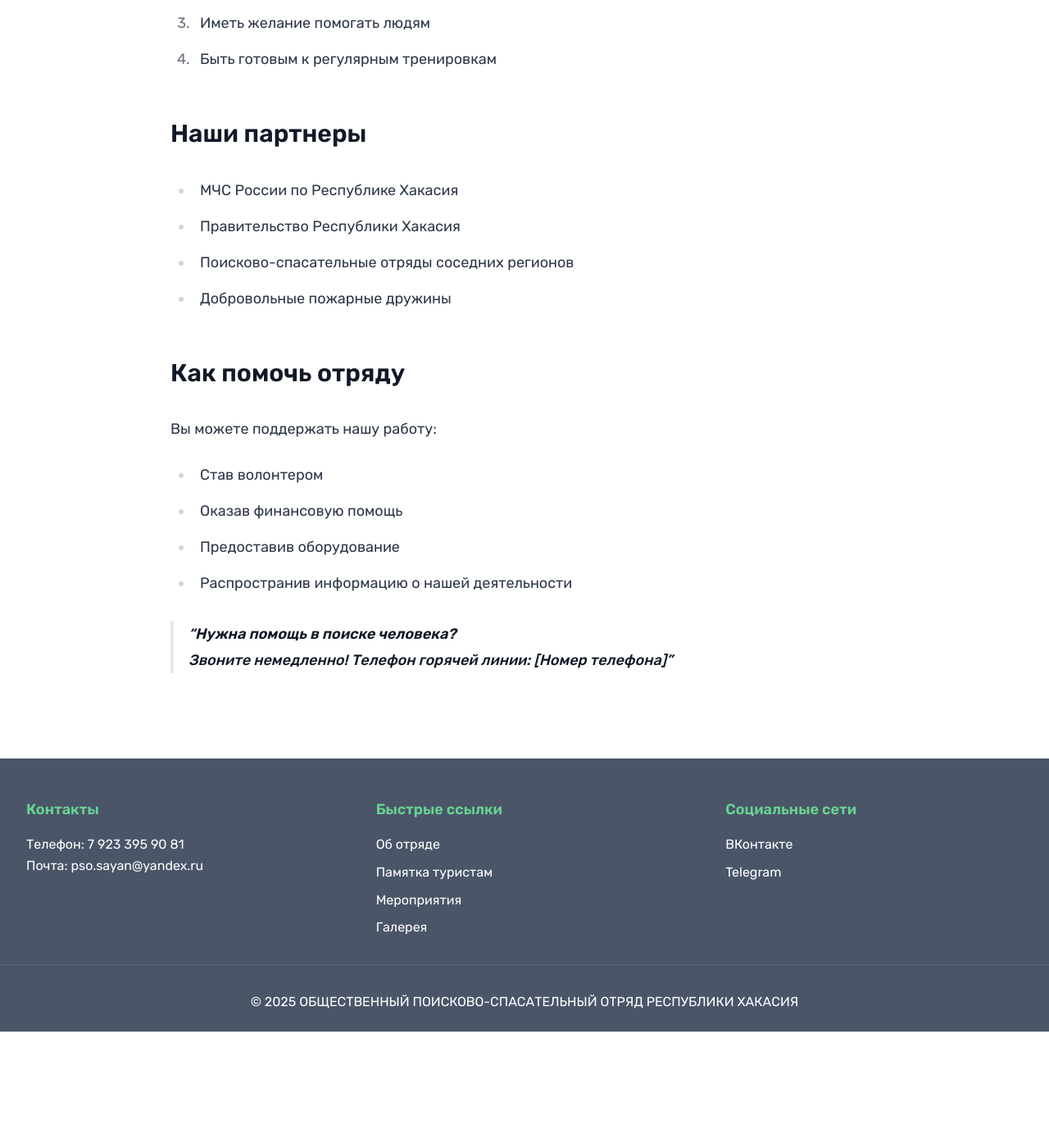
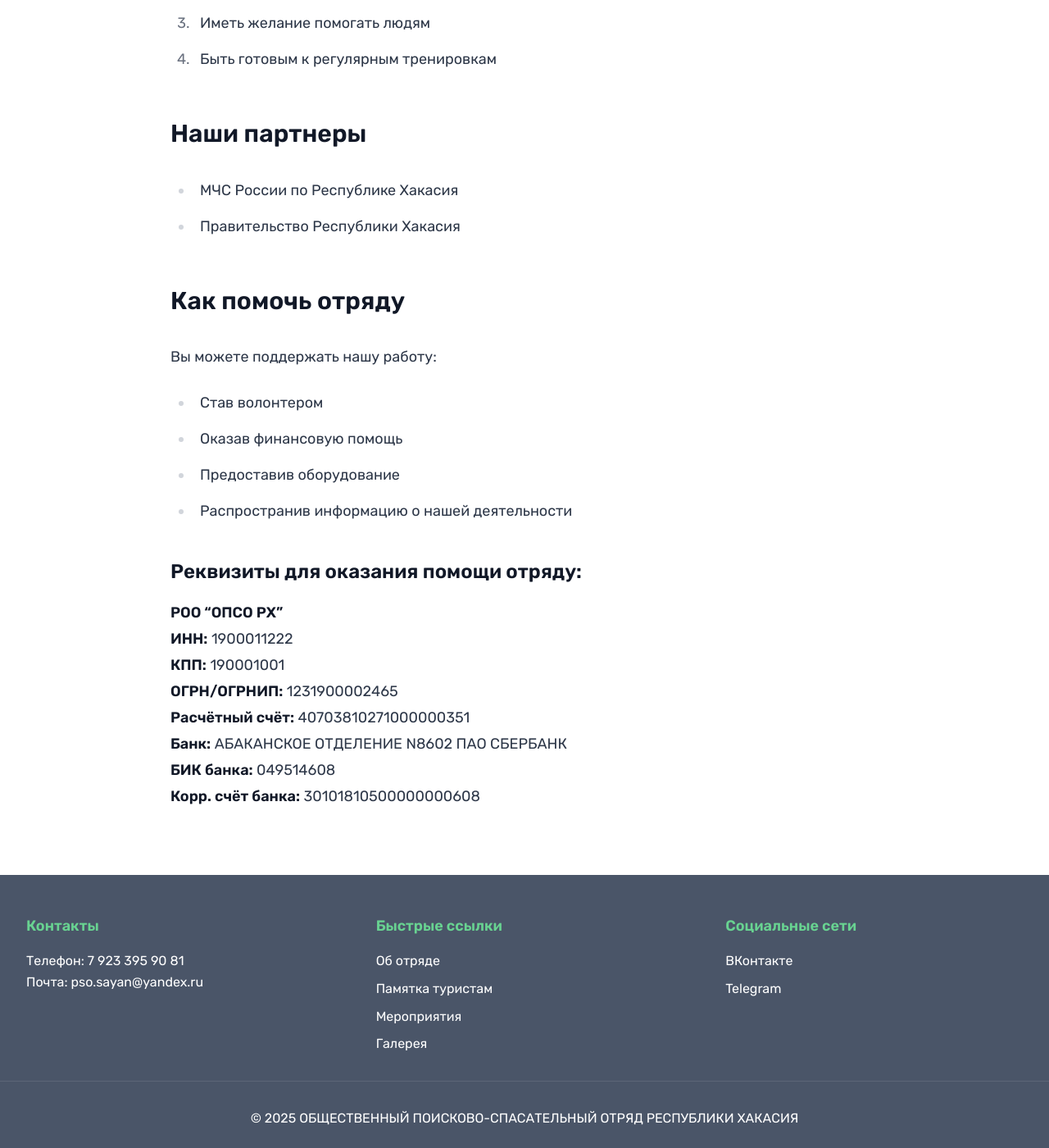
Before and after one commit to anton-g-kulikov/pso19, a Jekyll site: the page built from _pages/about.md, in a window 1280 px wide and 1400 px high, scrolled down 1726 px. Shown: the whole window at 82% size. Built offline with Jekyll 4.4.1, drawn with Linux system fonts in a browser that asks for light colours; before the commit the page ends 2984 px from its top, so only the background shows below that.

Commit message:
Update about page with new assistance details and remove outdated information

```diff
--- a/_pages/about.md
+++ b/_pages/about.md
@@ -42,8 +42,6 @@ permalink: /about/
 
 - МЧС России по Республике Хакасия
 - Правительство Республики Хакасия
-- Поисково-спасательные отряды соседних регионов
-- Добровольные пожарные дружины
 
 ## Как помочь отряду
 
@@ -54,5 +52,13 @@ permalink: /about/
 - Предоставив оборудование
 - Распространив информацию о нашей деятельности
 
-> **Нужна помощь в поиске человека?**
-> Звоните немедленно! Телефон горячей линии: [Номер телефона]
+### Реквизиты для оказания помощи отряду:
+
+**РОО "ОПСО РХ"**
+**ИНН:** 1900011222
+**КПП:** 190001001
+**ОГРН/ОГРНИП:** 1231900002465
+**Расчётный счёт:** 40703810271000000351
+**Банк:** АБАКАНСКОЕ ОТДЕЛЕНИЕ N8602 ПАО СБЕРБАНК
+**БИК банка:** 049514608
+**Корр. счёт банка:** 30101810500000000608
```
Also changed, not shown: 1 other file.
